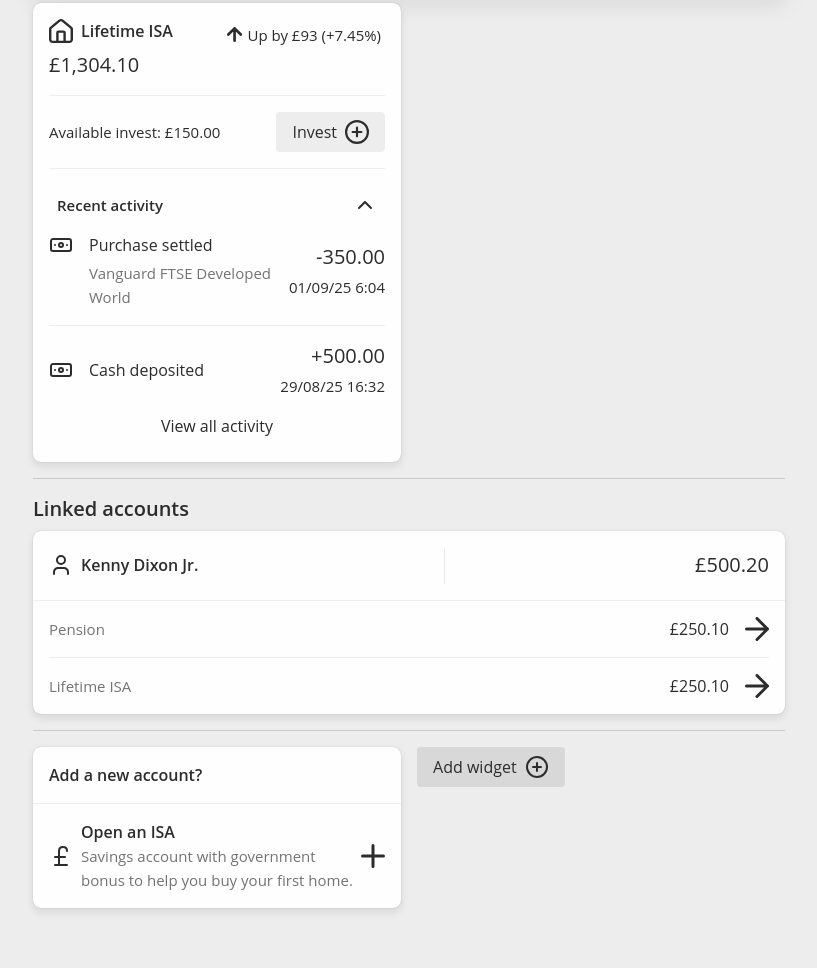
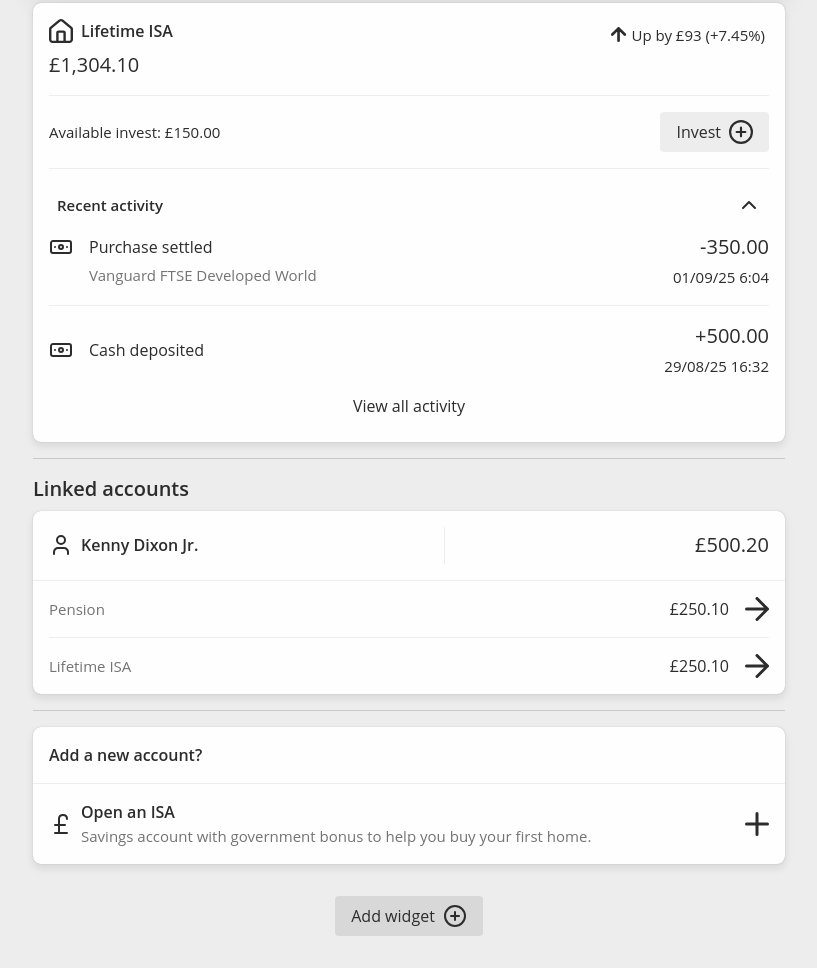
Before and after one commit to alexanderuk82/mobile-dashboard-prototype, a plain HTML site: page index.html in a window 1280 px wide. Shown: the part 469-1437 px from the top of the page, without its empty margins (231-1048 px from the left). Before the commit the page ends 1409 px from the top, so only its background shows below. Drawn offline with Linux system fonts and the light colour scheme.

Commit message:
Update content grid layout for improved spacing and alignment

```diff
--- a/styles.css
+++ b/styles.css
@@ -144,7 +144,7 @@ body {
 .content-grid {
   display: grid;
   grid-template-columns: 1fr;
-  gap: 0;
+  gap: 2rem;
 }
 
 /* Scrollbar Styling (optional) */
@@ -187,13 +187,7 @@ body {
     padding-top: 12px;
   }
 
-  /* Create 2-column grid for cards */
-  .content-grid {
-    display: grid;
-    grid-template-columns: 1fr 1fr;
-    gap: 16px;
-    align-items: start;
-  }
+
 
   /* Performance and Account cards side by side */
   .performance-card,
@@ -213,6 +207,6 @@ body {
 
   .add-widget-button {
     margin: 0;
-    justify-self: start;
+    justify-self: center;
   }
 }
```
